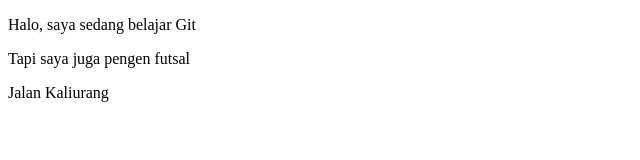
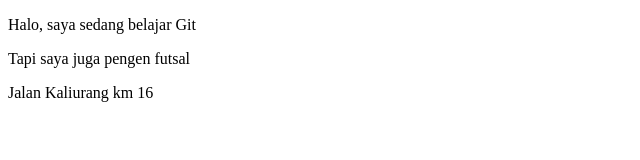
Before and after one commit to ikhsannovianto/PRPL12GIT, a plain HTML site: page index.html in a window 1280 px wide. Shown: the full height of the page, 0-640 px from the left. Drawn offline with Linux system fonts and the light colour scheme.

Commit message:
tambah kata paragraf 3

```diff
--- a/index.html
+++ b/index.html
@@ -8,6 +8,6 @@
 <body>
     <p>Halo, saya sedang belajar Git</p>
     <p>Tapi saya juga pengen futsal</p>
-    <p>Jalan Kaliurang</p>
+    <p>Jalan Kaliurang km 16</p>
 </body>
 </html>
```
